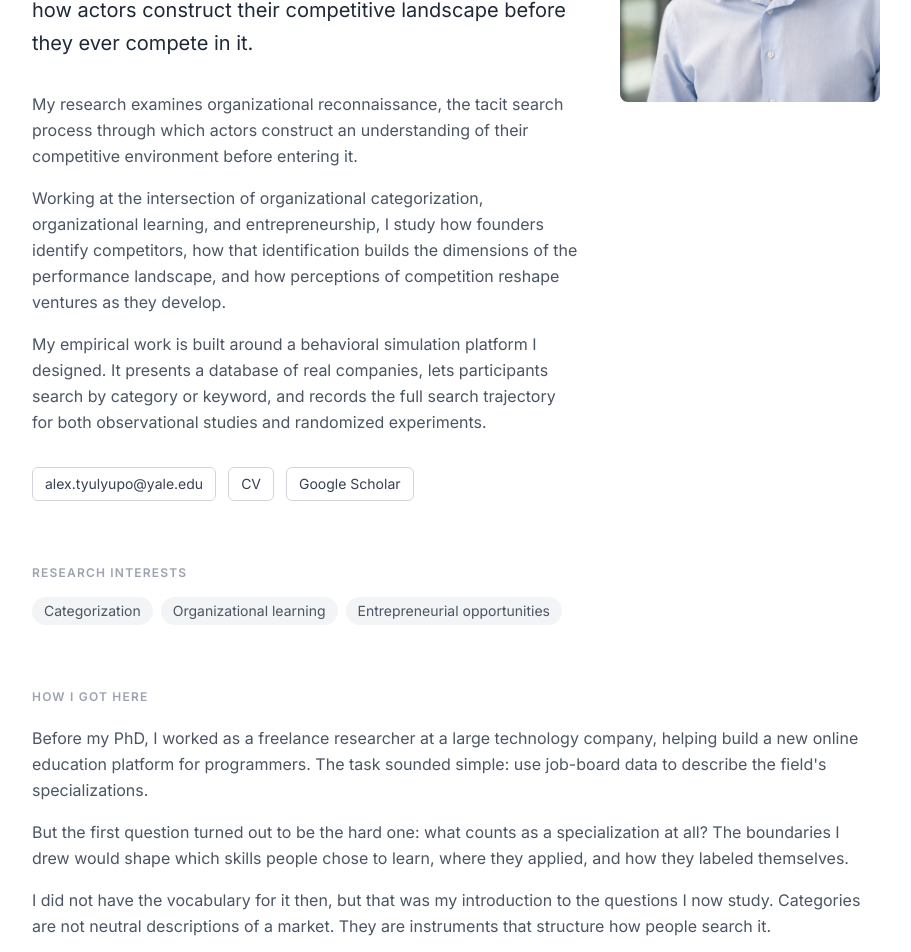
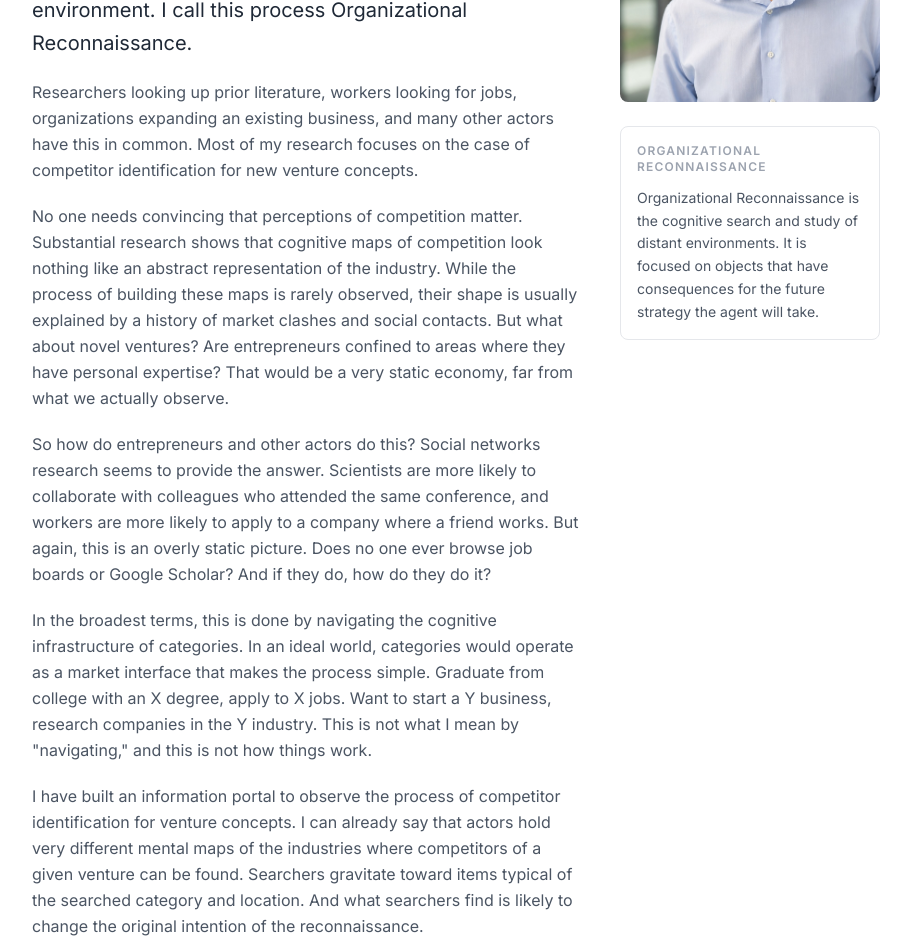
Before and after one commit to novoach/personalWebsite, a Next.js app: page / in a window 1280 px wide. Shown: the part 360-1312 px from the top of the page, without its empty margins (184-1095 px from the left). Built offline with nearby package versions, Linux system fonts and the light colour scheme.

Commit message:
Update landing page research statement

```diff
--- a/app/page.tsx
+++ b/app/page.tsx
@@ -30,12 +30,6 @@ const profileJsonLd = {
     ],
   },
 };
-
-const interests = [
-  "Categorization",
-  "Organizational learning",
-  "Entrepreneurial opportunities",
-];
 
 const links = [
   {
@@ -72,31 +66,55 @@ export default function About() {
             Postdoctoral Associate studying organizational behavior, categories,
             and entrepreneurship.
           </p>
-          <p className="text-xl leading-relaxed text-gray-800 mb-8">
-            Before entering a market, founders have to work out who they are up
-            against. I study that act of reconnaissance: how actors construct
-            their competitive landscape before they ever compete in it.
-          </p>
 
-          <div className="space-y-4 text-gray-600 leading-relaxed mb-8">
-            <p>
-              My research examines organizational reconnaissance, the tacit
-              search process through which actors construct an understanding of
-              their competitive environment before entering it.
+          <div className="space-y-5 text-gray-600 leading-relaxed mb-8">
+            <p className="text-xl leading-relaxed text-gray-800">
+              It is my firm conviction that many strategic exploratory moves are
+              preceded by a cognitive investigation of the environment. I call
+              this process Organizational Reconnaissance.
             </p>
             <p>
-              Working at the intersection of organizational categorization,
-              organizational learning, and entrepreneurship, I study how
-              founders identify competitors, how that identification builds the
-              dimensions of the performance landscape, and how perceptions of
-              competition reshape ventures as they develop.
+              Researchers looking up prior literature, workers looking for
+              jobs, organizations expanding an existing business, and many other
+              actors have this in common. Most of my research focuses on the
+              case of competitor identification for new venture concepts.
             </p>
             <p>
-              My empirical work is built around a behavioral simulation platform
-              I designed. It presents a database of real companies, lets
-              participants search by category or keyword, and records the full
-              search trajectory for both observational studies and randomized
-              experiments.
+              No one needs convincing that perceptions of competition matter.
+              Substantial research shows that cognitive maps of competition look
+              nothing like an abstract representation of the industry. While the
+              process of building these maps is rarely observed, their shape is
+              usually explained by a history of market clashes and social
+              contacts. But what about novel ventures? Are entrepreneurs
+              confined to areas where they have personal expertise? That would
+              be a very static economy, far from what we actually observe.
+            </p>
+            <p>
+              So how do entrepreneurs and other actors do this? Social networks
+              research seems to provide the answer. Scientists are more likely
+              to collaborate with colleagues who attended the same conference,
+              and workers are more likely to apply to a company where a friend
+              works. But again, this is an overly static picture. Does no one
+              ever browse job boards or Google Scholar? And if they do, how do
+              they do it?
+            </p>
+            <p>
+              In the broadest terms, this is done by navigating the cognitive
+              infrastructure of categories. In an ideal world, categories would
+              operate as a market interface that makes the process simple.
+              Graduate from college with an X degree, apply to X jobs. Want to
+              start a Y business, research companies in the Y industry. This is
+              not what I mean by &quot;navigating,&quot; and this is not how
+              things work.
+            </p>
+            <p>
+              I have built an information portal to observe the process of
+              competitor identification for venture concepts. I can already say
+              that actors hold very different mental maps of the industries
+              where competitors of a given venture can be found. Searchers
+              gravitate toward items typical of the searched category and
+              location. And what searchers find is likely to change the original
+              intention of the reconnaissance.
             </p>
           </div>
 
@@ -115,7 +133,7 @@ export default function About() {
           </div>
         </div>
 
-        <div className="order-first md:order-none">
+        <aside className="order-first space-y-6 md:order-none">
           <Image
             src="/alex-tyulyupo.jpg"
             alt="Alex Tyulyupo"
@@ -125,23 +143,17 @@ export default function About() {
             sizes="(min-width: 768px) 260px, 70vw"
             className="h-auto w-full max-w-[260px] mx-auto rounded-lg object-cover"
           />
-        </div>
-      </section>
-
-      <section className="mb-16">
-        <h2 className="text-xs font-semibold uppercase tracking-widest text-gray-400 mb-4">
-          Research Interests
-        </h2>
-        <div className="flex flex-wrap gap-2">
-          {interests.map((interest) => (
-            <span
-              key={interest}
-              className="px-3 py-1 bg-gray-100 text-gray-600 text-sm rounded-full"
-            >
-              {interest}
-            </span>
-          ))}
-        </div>
+          <div className="rounded-lg border border-gray-200 p-4 text-sm leading-relaxed text-gray-600">
+            <h2 className="text-xs font-semibold uppercase tracking-widest text-gray-400 mb-3">
+              Organizational Reconnaissance
+            </h2>
+            <p>
+              Organizational Reconnaissance is the cognitive search and study of
+              distant environments. It is focused on objects that have
+              consequences for the future strategy the agent will take.
+            </p>
+          </div>
+        </aside>
       </section>
 
       <section className="mb-16">
@@ -152,24 +164,23 @@ export default function About() {
           <p>
             Before my PhD, I worked as a freelance researcher at a large
             technology company, helping build a new online education platform
-            for programmers. The task sounded simple: use job-board data to
+            for programmers. The task sounded simple. Use job-board data to
             describe the field&apos;s specializations.
           </p>
           <p>
-            But the first question turned out to be the hard one: what counts
-            as a specialization at all? The boundaries I drew would shape which
+            But the first question turned out to be the hard one. What counts
+            as a specialization? The boundaries I drew would shape which
             skills people chose to learn, where they applied, and how they
-            labeled themselves.
+            labeled themselves. I was drawing the map they would later use to
+            search the field.
           </p>
           <p>
             I did not have the vocabulary for it then, but that was my
-            introduction to the questions I now study. Categories are not
-            neutral descriptions of a market. They are instruments that
-            structure how people search it.
+            introduction to the questions I now study. Categories are
+            instruments that structure how people search a market.
           </p>
         </div>
       </section>
-
     </div>
   );
 }
```
